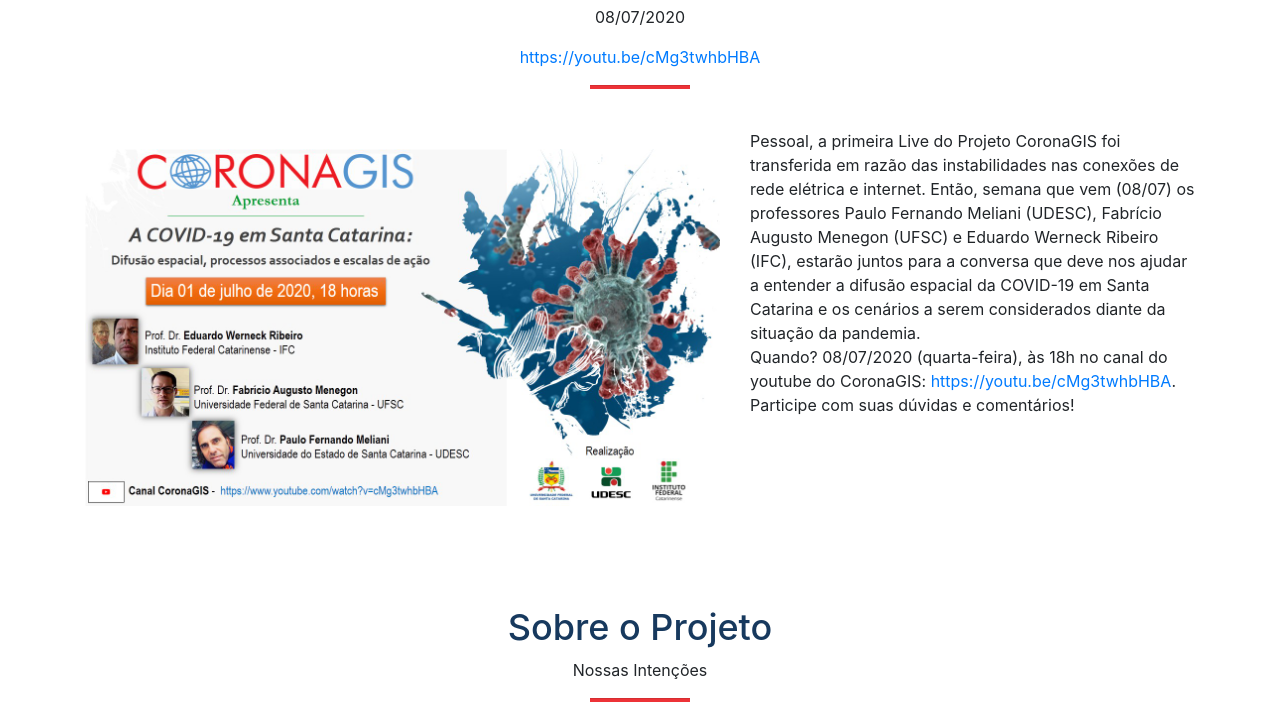
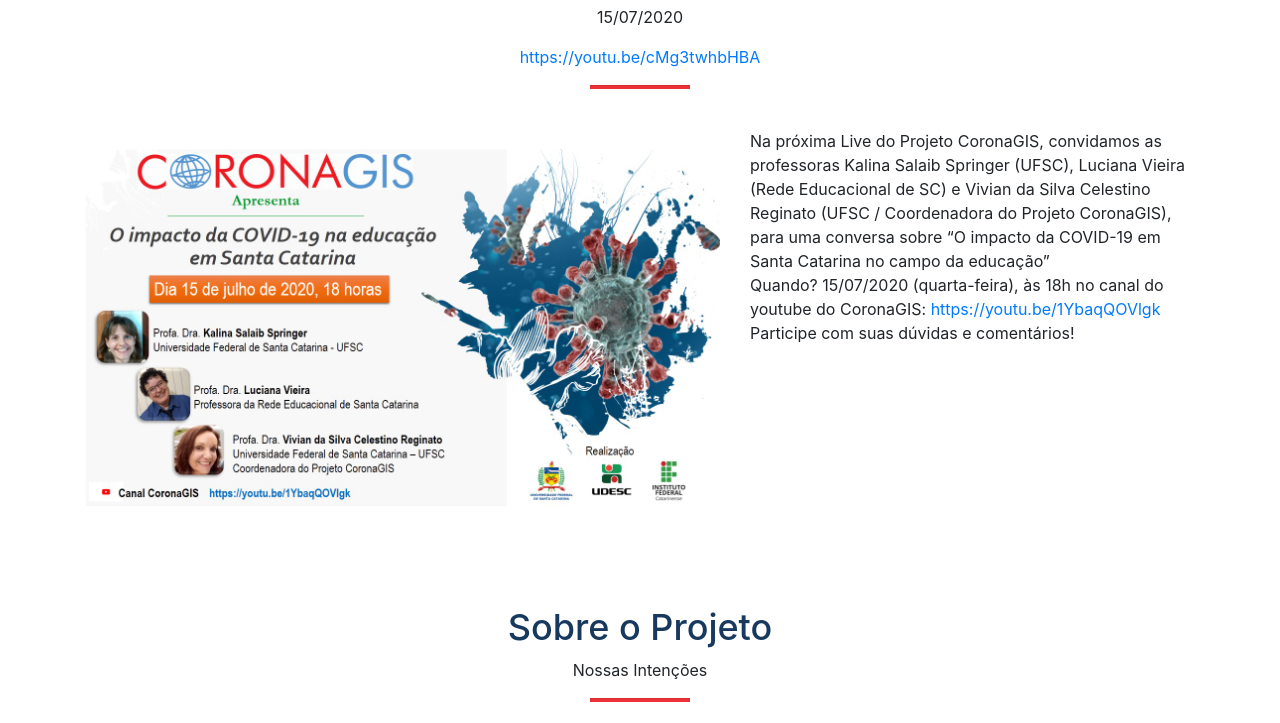
Before and after one commit to coronagis/site, a plain HTML site: page index.html in a window 1280 px wide. Shown: the part 701-1424 px from the top of the page. Drawn offline with Linux system fonts and the light colour scheme.

Commit message:
Atualização evento semanal

```diff
--- a/index.html
+++ b/index.html
@@ -89,21 +89,21 @@
     <div class="container">
       <div class="page-title text-center">
         <h1>Live do Projeto CoronaGIS</h1>
-        <p>08/07/2020</p>
+        <p>15/07/2020</p>
         <a href="https://youtu.be/cMg3twhbHBA">https://youtu.be/cMg3twhbHBA</a>
         <hr class="pg-titl-bdr-btm"></hr>
       </div>
       <div class="row">
         <div class="col-md-7" >
-          <img class="event-img"src="./img/eventos/live_coronagis.jpg" />
+          <img class="event-img"src="./img/eventos/live_15_07_2020.jpeg" />
         </div>
         <div class="col-md-5" >
-          Pessoal, a primeira Live do Projeto CoronaGIS foi transferida em razão das instabilidades nas conexões de rede elétrica e internet.
-          Então, semana que vem (08/07) os professores Paulo Fernando Meliani (UDESC),
-          Fabrício Augusto Menegon  (UFSC) e Eduardo Werneck Ribeiro (IFC), estarão juntos para a conversa que deve nos ajudar a entender a difusão espacial
-          da COVID-19 em Santa Catarina e os cenários a serem considerados diante da situação da pandemia.
+          Na próxima Live do Projeto CoronaGIS, convidamos as professoras Kalina Salaib Springer (UFSC),
+          Luciana Vieira (Rede Educacional de SC) e Vivian da Silva Celestino Reginato
+          (UFSC / Coordenadora do Projeto CoronaGIS), para uma conversa sobre
+          “O impacto da COVID-19 em Santa Catarina no campo da educação”
           <br />
-          Quando? 08/07/2020 (quarta-feira), às 18h no canal do youtube do CoronaGIS: <a href="https://youtu.be/cMg3twhbHBA">https://youtu.be/cMg3twhbHBA</a>.
+          Quando? 15/07/2020 (quarta-feira), às 18h no canal do youtube do CoronaGIS: <a href="https://youtu.be/1YbaqQOVlgk">https://youtu.be/1YbaqQOVlgk</a>
           <br />
           Participe com suas dúvidas e comentários!
         </div>
```
